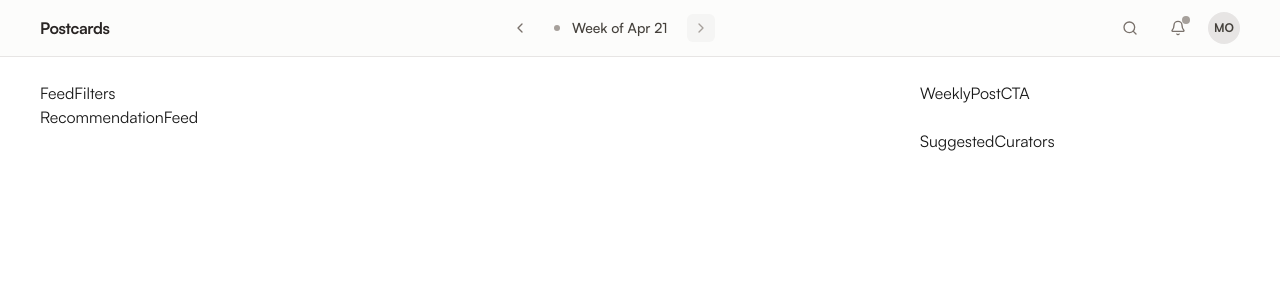
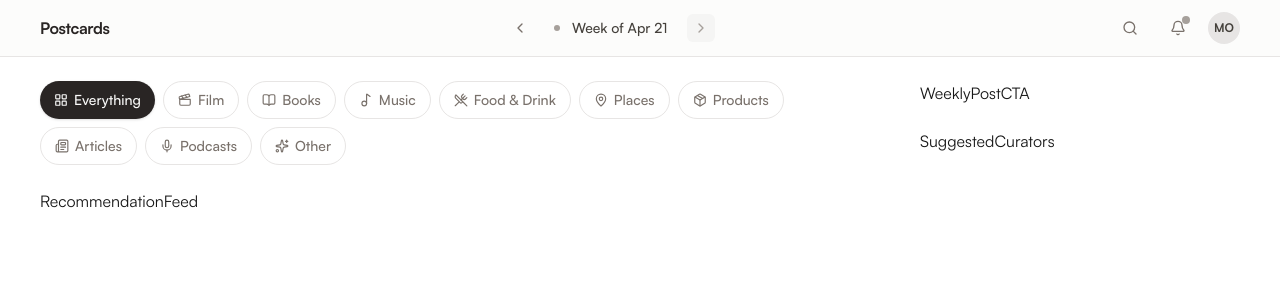
Before and after one commit to imustcreateasystem/postcards, a Next.js app: page / in a window 1280 px wide. Shown: the top 300 px of the page. Built offline with nearby package versions, Linux system fonts and the light colour scheme.

Commit message:
feat: feed filter ui

```diff
--- a/ui/feed/FeedScreen.tsx
+++ b/ui/feed/FeedScreen.tsx
@@ -1,6 +1,6 @@
 import { Stack } from "../components/Container";
-import FeedContent from "./components/FeedContent";
-import FeedTopBar from "./components/FeedTopBar";
+import FeedContent from "./components/content/FeedContent";
+import FeedTopBar from "./components/top-bar/FeedTopBar";
 
 export default function FeedScreen() {
   return (
--- a/ui/feed/components/FeedContent.tsx
+++ b/ui/feed/components/content/FeedContent.tsx
@@ -1,8 +1,6 @@
 import { Queue, Stack } from "@/ui/components/Container";
+import FeedFilters from "./filters/FeedFilters";
 
-function FeedFilters() {
-  return <div>FeedFilters</div>;
-}
 function RecommendationFeed() {
   return <div>RecommendationFeed</div>;
 }
--- /dev/null
+++ b/ui/feed/components/content/filters/FeedFilters.tsx
@@ -0,0 +1,67 @@
+"use client";
+
+import { useState } from "react";
+import {
+  LayoutGrid,
+  Clapperboard,
+  BookOpen,
+  Music2,
+  UtensilsCrossed,
+  MapPin,
+  Package,
+  Newspaper,
+  Mic,
+  Sparkles,
+} from "lucide-react";
+import { cn } from "@/ui/utils/cn";
+import { Queue } from "@/ui/components/Container";
+
+const CATEGORIES = [
+  { id: "cat-all", label: "Everything", icon: LayoutGrid },
+  { id: "cat-film", label: "Film", icon: Clapperboard },
+  { id: "cat-book", label: "Books", icon: BookOpen },
+  { id: "cat-music", label: "Music", icon: Music2 },
+  { id: "cat-food", label: "Food & Drink", icon: UtensilsCrossed },
+  { id: "cat-place", label: "Places", icon: MapPin },
+  { id: "cat-product", label: "Products", icon: Package },
+  { id: "cat-article", label: "Articles", icon: Newspaper },
+  { id: "cat-podcast", label: "Podcasts", icon: Mic },
+  { id: "cat-other", label: "Other", icon: Sparkles },
+] as const;
+
+type FeedFiltersProps = {
+  onCategoryChange?: (cat: string) => void;
+};
+
+export default function FeedFilters({ onCategoryChange }: FeedFiltersProps) {
+  const [active, setActive] = useState("cat-all");
+
+  const handleSelect = (id: string) => {
+    setActive(id);
+    onCategoryChange?.(id);
+  };
+
+  return (
+    <Queue gap={2} wrap className="mb-6">
+      {CATEGORIES.map(({ id, label, icon: Icon }) => {
+        const isActive = active === id;
+        return (
+          <button
+            key={id}
+            onClick={() => handleSelect(id)}
+            className={cn(
+              "shrink-0 flex items-center gap-1.5 px-3.5 py-2 rounded-full",
+              "text-sm font-medium transition-all duration-150 active:scale-[0.97]",
+              isActive
+                ? "bg-stone-800 text-stone-50 shadow-sm"
+                : "bg-white text-stone-500 border border-stone-200 hover:border-stone-400 hover:text-stone-800",
+            )}
+          >
+            <Icon size={14} />
+            <span>{label}</span>
+          </button>
+        );
+      })}
+    </Queue>
+  );
+}
```
Also changed, not shown: ui/feed/components/top-bar/FeedTopBar.tsx (renamed from ui/feed/components/FeedTopBar.tsx).
